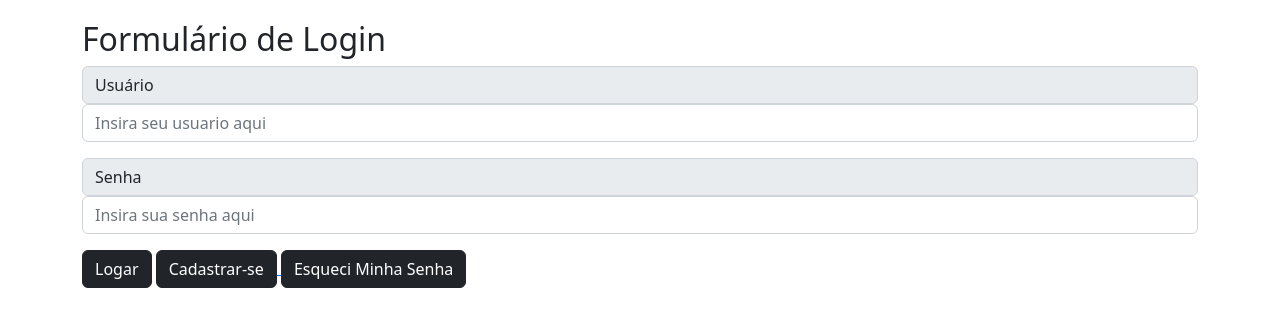
After one commit to Paulo-Sergio-Oliveira/PHP, a PHP site: page /Swift/Index.php in a window 1280 px wide. The commit adds this page. Shown: the top 327 px of the page. Run offline with PHP 8.4, Linux system fonts and the light colour scheme.

Commit message:
Add files via upload

```diff
--- a/Swift/Crud.php
+++ b/Swift/Crud.php
@@ -9,10 +9,12 @@ class Crud{
     private $senha;
     private $cpf;
     private $data;
+
     function __construct($conn)
     {
         $this->connect = $conn;
     }
+
     public function setDadosCad($id, $nome, $email, $idade, $cpf, $data, $usuario, $senha){
         $this->id = $id;
         $this->nome = $nome;
@@ -80,7 +82,7 @@ class Crud{
     }
     public function getAllLog(){
         $sql = $this->connect->query("SELECT * FROM login");
-        return $sql->fetchAll();
+        return $sql->fetchAll(PDO::FETCH_OBJ);
     }
     public function updateCad($id,$nome,$email,$idade,$data,$cpf){
         $sql = $this->connect->prepare("UPDATE cadastro SET nome=?, email=?, idade=?, data_nasc=?, cpf=? WHERE id=?");
--- /dev/null
+++ b/Swift/Index.php
@@ -0,0 +1,30 @@
+<!DOCTYPE html>
+<html lang="en">
+<head>
+    <meta charset="UTF-8">
+    <meta http-equiv="X-UA-Compatible" content="IE=edge">
+    <meta name="viewport" content="width=device-width, initial-scale=1.0">
+    <link rel='stylesheet' type='text/css' href='Bootstrap/css/bootstrap.min.css'>
+    <title>Insert</title>
+</head>
+<body>
+    <header>
+        <div class="container" style="margin-top: 20px;">
+        <header> <h2>Formulário de Login</h2> </header>
+            <form method="POST" action="Valida.php">
+                <div class="mb-3">
+                    <span class="input-group-text" id="inputGroup-sizing-lg">Usuário</span>
+                    <input type="text" name="user" class="form-control" placeholder="Insira seu usuario aqui" aria-label="Sizing example input" aria-describedby="inputGroup-sizing-lg">
+                </div>
+                <div class="mb-3">
+                    <span class="input-group-text" id="inputGroup-sizing-lg">Senha</span>
+                    <input type="password" name="pass" class="form-control" placeholder="Insira sua senha aqui" aria-label="Sizing example input" aria-describedby="inputGroup-sizing-lg">
+                </div>
+                <button type="submit" class="btn btn-primary btn-dark">Logar</button>
+                <a href="Cadastro.php"><button type="button" class="btn btn-primary btn-dark">Cadastrar-se</button> </a>
+                <a href="Usuario.php"><button type="button" class="btn btn-primary btn-dark">Esqueci Minha Senha</button> </a>
+            </form>
+        </div>
+    </header>
+</body>
+</html>
--- a/Swift/InsertC.php
+++ b/Swift/InsertC.php
@@ -1,11 +1,12 @@
 <?php
 include_once('Connect.php');
 include_once('Crud.php');
+$obj = new Crud($conn);
 $cad = $obj->getAllCad();
 
 $id = rand(1,999);
-foreach ($cad as $info) {
-    if ($id == $info['id']) {
+foreach ($cad as $info => $value) {
+    if ($id == $value['id']) {
         $id = rand(1,999);
     }
 }
--- a/Swift/NewPass.php
+++ b/Swift/NewPass.php
@@ -8,6 +8,7 @@ $dados = $obj->getLogin();
 foreach($dados as $login => $valores){
     if (password_verify($usuario,$valores->usuario)) {
         $dado = $obj->readInfo($valores->id);
+        echo 'Usuário Encontrado.';
     }else{
         echo 'Usuário Incorreto.';
     }
```
Also changed, not shown: Swift/ProtectedPage.php (+7 -2 lines), Swift/Tabela.php (+9 -3 lines), Swift/Valida.php (+11 -1 lines).
